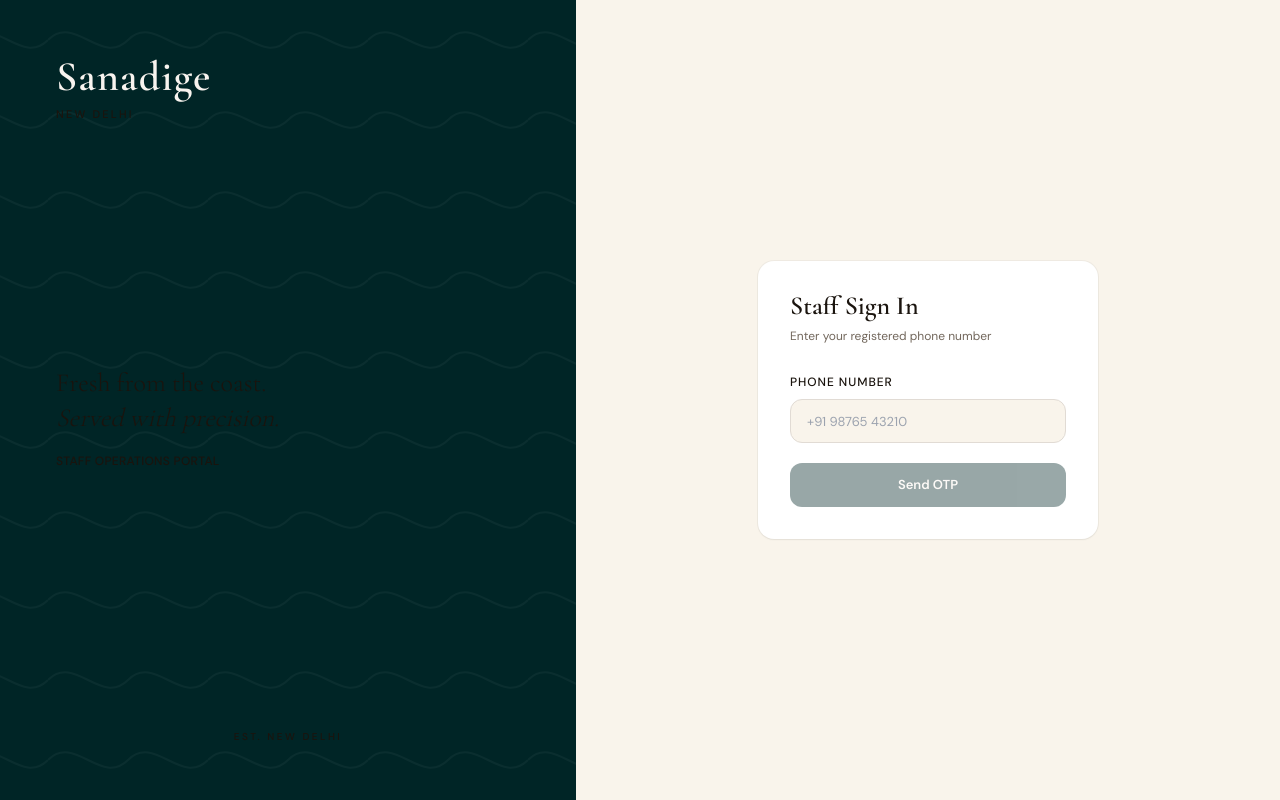
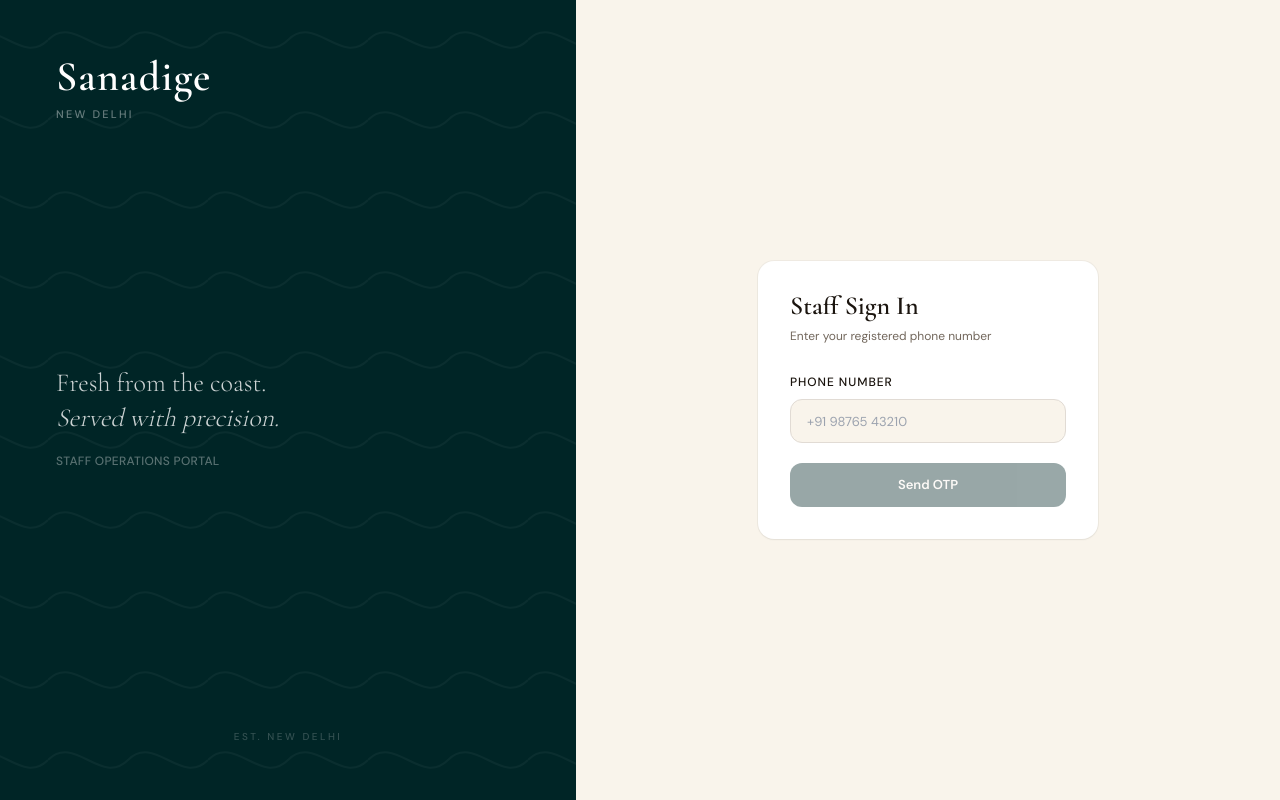
Before and after one commit to agrawal-harsh2003/Sanadige, a Next.js app in the folder dashboard/: page /login in a window 1280 px wide. Built offline with nearby package versions, Linux system fonts and the light colour scheme; no server answers.

Commit message:
design: all teal panel text white on login page

```diff
--- a/dashboard/src/app/login/page.tsx
+++ b/dashboard/src/app/login/page.tsx
@@ -92,20 +92,20 @@ export default function LoginPage() {
         </svg>
 
         <div className="relative">
-          <p className="font-cormorant text-sidebar-foreground text-[42px] font-semibold leading-none tracking-wide">
+          <p className="font-cormorant text-white text-[42px] font-semibold leading-none tracking-wide">
             Sanadige
           </p>
-          <p className="text-sidebar-foreground/40 text-[11px] mt-2 uppercase tracking-[0.2em] font-medium">
+          <p className="text-white/40 text-[11px] mt-2 uppercase tracking-[0.2em] font-medium">
             New Delhi
           </p>
         </div>
 
         <div className="relative space-y-4">
-          <p className="font-cormorant text-sidebar-foreground/80 text-[26px] font-light leading-snug">
+          <p className="font-cormorant text-white/80 text-[26px] font-light leading-snug">
             Fresh from the coast.<br />
             <span className="italic">Served with precision.</span>
           </p>
-          <p className="text-sidebar-foreground/35 text-[12px] tracking-wide uppercase font-medium">
+          <p className="text-white/35 text-[12px] tracking-wide uppercase font-medium">
             Staff Operations Portal
           </p>
         </div>
@@ -113,7 +113,7 @@ export default function LoginPage() {
         {/* Bottom decorative line */}
         <div className="relative">
           <div className="h-px bg-gradient-to-r from-transparent via-sidebar-foreground/20 to-transparent" />
-          <p className="text-sidebar-foreground/20 text-[10px] mt-4 uppercase tracking-[0.25em] font-medium text-center">
+          <p className="text-white/20 text-[10px] mt-4 uppercase tracking-[0.25em] font-medium text-center">
             Est. New Delhi
           </p>
         </div>
```
